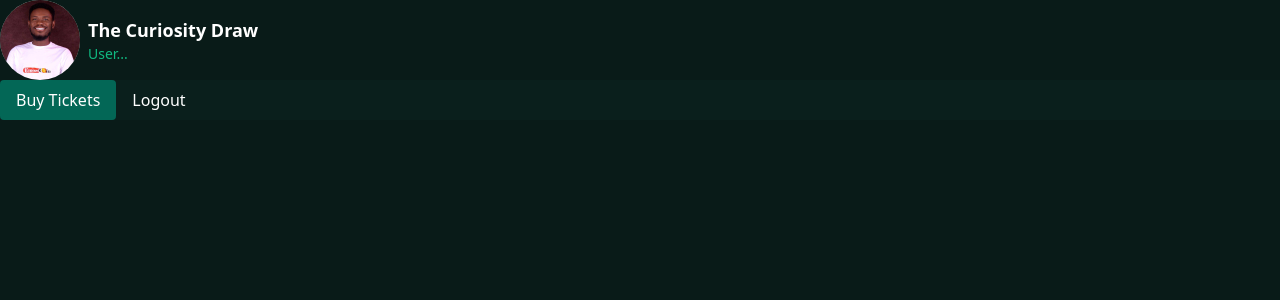
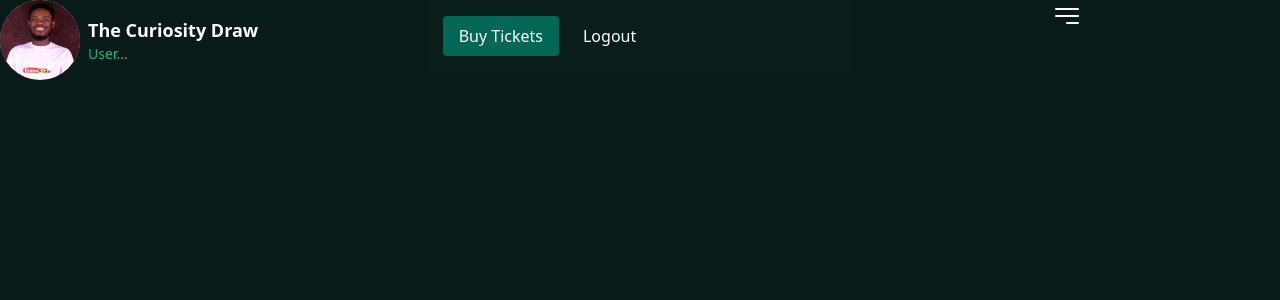
Before and after one commit to emorilebo/lotttery-web3, a Next.js app: page / in a window 1280 px wide. Shown: the top 300 px of the page. Built offline with nearby package versions, Linux system fonts and the light colour scheme.

Commit message:
UPDATE NavButton

```diff
--- a/components/Header.tsx
+++ b/components/Header.tsx
@@ -1,9 +1,10 @@
 import React from "react";
 import NavButton from "./NavButton";
+import { Bars3BottomRightIcon } from "@heroicons/react/24/solid";
 
 function Header() {
   return (
-    <div>
+    <header className="grid grid-cols-3">
       <div className="flex items-center space-x-2">
         <img className="h-20 w-20 rounded-full" src="/emori.jpeg" alt="emori" />
         <div>
@@ -13,12 +14,16 @@ function Header() {
       </div>
 
       <div>
-        <div className="bg-[#0A1F1C]">
+        <div className="bg-[#0A1F1C] p-4 space-x-2">
           <NavButton isActive title="Buy Tickets" />
           <NavButton title="Logout" />
         </div>
       </div>
-    </div>
+
+      <div>
+        <Bars3BottomRightIcon className="h-8 w-8 mx-auto text-white cursor-pointer" />
+      </div>
+    </header>
   );
 }
 
--- a/package.json
+++ b/package.json
@@ -6,6 +6,7 @@
     "start": "next start"
   },
   "dependencies": {
+    "@heroicons/react": "^2.0.10",
     "next": "latest",
     "react": "18.1.0",
     "react-dom": "18.1.0"
```
Also changed, not shown: 2 other files (tests, documents, lock files or other folders).
